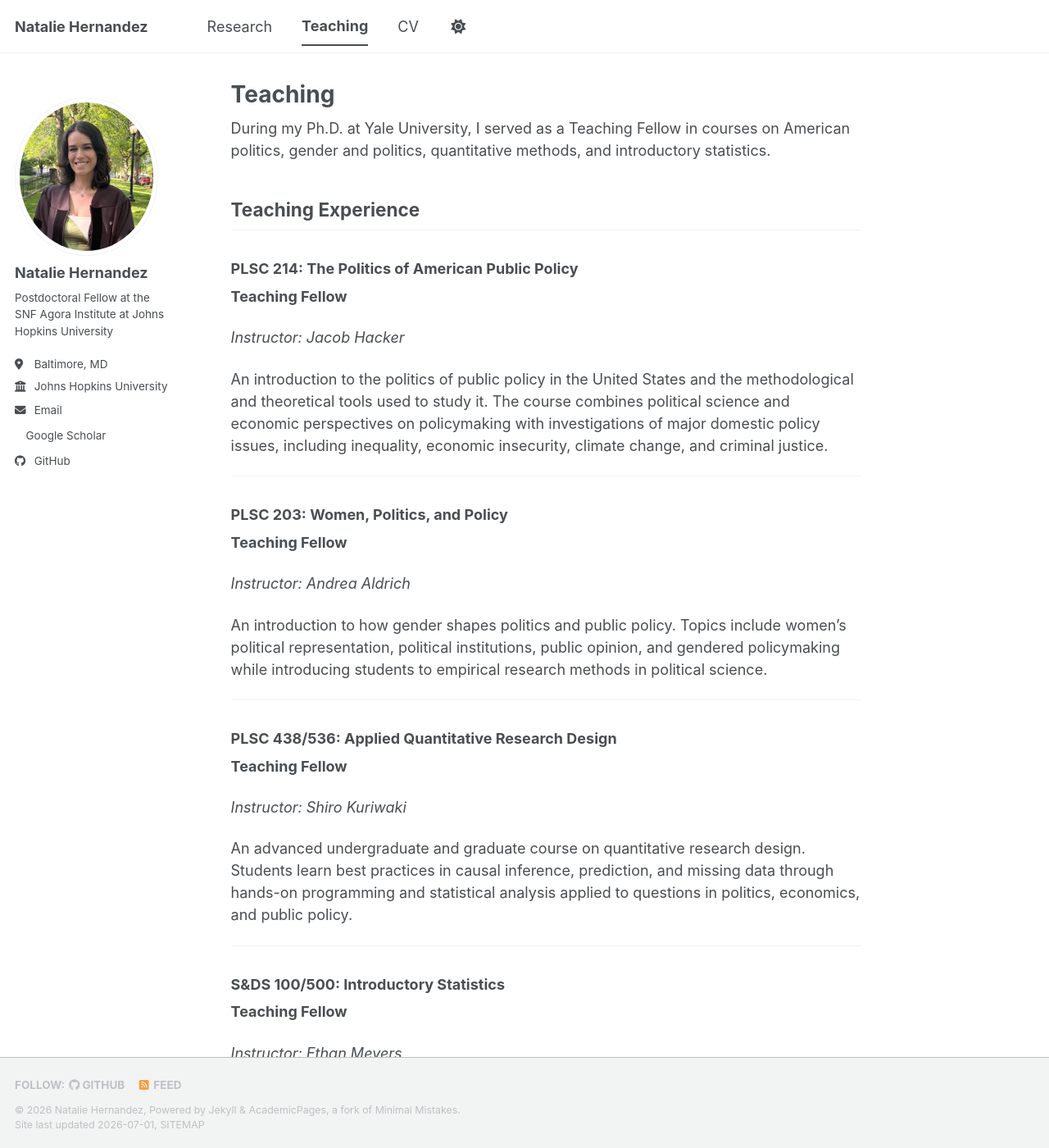
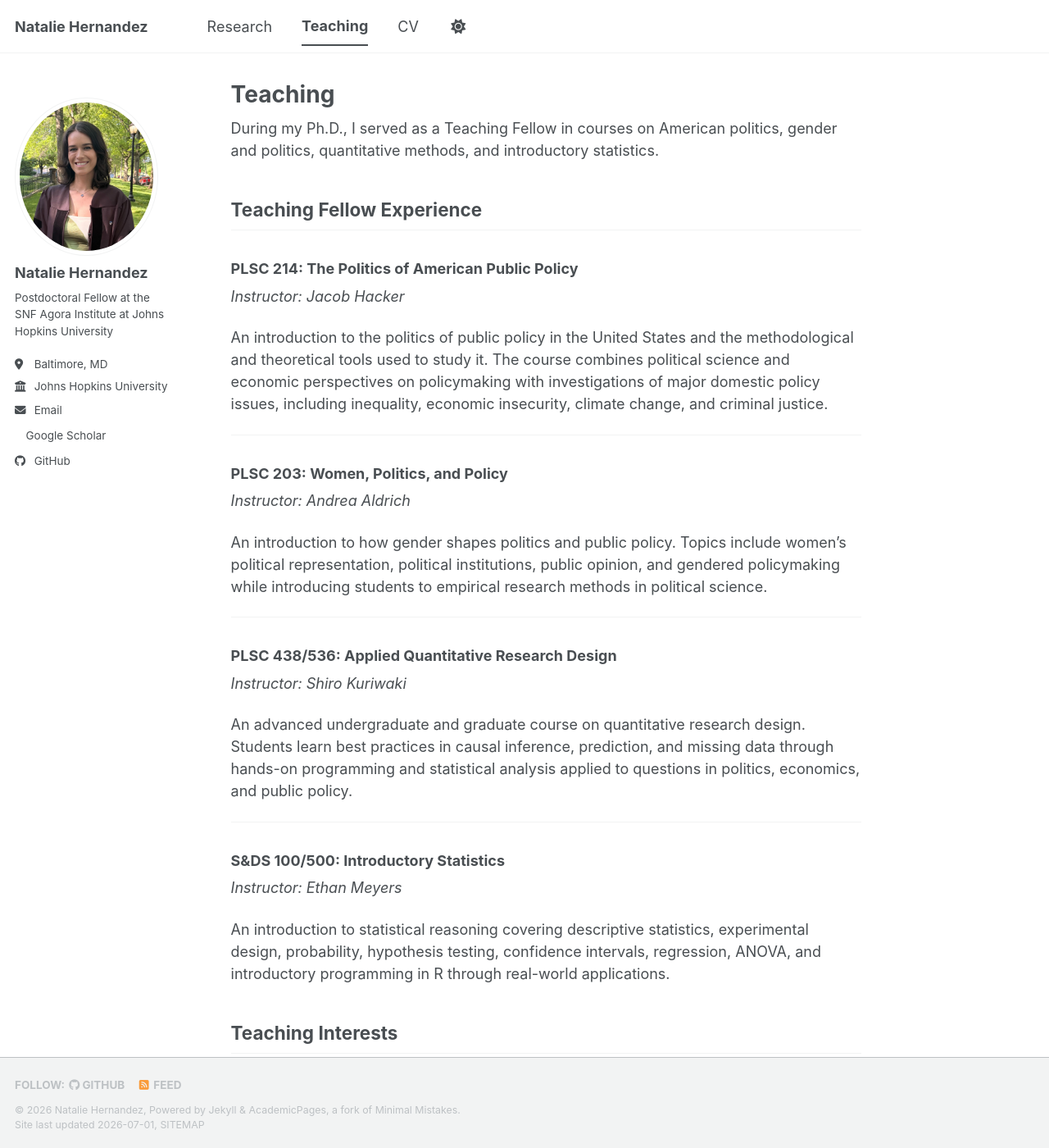
Before and after one commit to nataliehdez11/nataliehdez11.github.io, a Jekyll site: the page built from _pages/teaching.md, in a window 1280 px wide and 1400 px high. Shown: the whole window at 82% size. Built offline with Jekyll 4.4.1, drawn with Linux system fonts in a browser that asks for light colours; a style sheet for code colours, icons or effects is not loaded.

Commit message:
Update teaching.md

```diff
--- a/_pages/teaching.md
+++ b/_pages/teaching.md
@@ -4,13 +4,11 @@ permalink: /teaching/
 author_profile: true
 ---
 
-During my Ph.D. at Yale University, I served as a Teaching Fellow in courses on American politics, gender and politics, quantitative methods, and introductory statistics.
+During my Ph.D., I served as a Teaching Fellow in courses on American politics, gender and politics, quantitative methods, and introductory statistics.
 
-## Teaching Experience
+## Teaching Fellow Experience
 
 ### PLSC 214: The Politics of American Public Policy
-
-**Teaching Fellow**
 
 *Instructor: Jacob Hacker*
 
@@ -20,8 +18,6 @@ An introduction to the politics of public policy in the United States and the me
 
 ### PLSC 203: Women, Politics, and Policy
 
-**Teaching Fellow**
-
 *Instructor: Andrea Aldrich*
 
 An introduction to how gender shapes politics and public policy. Topics include women's political representation, political institutions, public opinion, and gendered policymaking while introducing students to empirical research methods in political science.
@@ -29,8 +25,6 @@ An introduction to how gender shapes politics and public policy. Topics include
 ---
 
 ### PLSC 438/536: Applied Quantitative Research Design
-
-**Teaching Fellow**
 
 *Instructor: Shiro Kuriwaki*
 
@@ -40,8 +34,6 @@ An advanced undergraduate and graduate course on quantitative research design. S
 
 ### S&DS 100/500: Introductory Statistics
 
-**Teaching Fellow**
-
 *Instructor: Ethan Meyers*
 
 An introduction to statistical reasoning covering descriptive statistics, experimental design, probability, hypothesis testing, confidence intervals, regression, ANOVA, and introductory programming in R through real-world applications.
```
